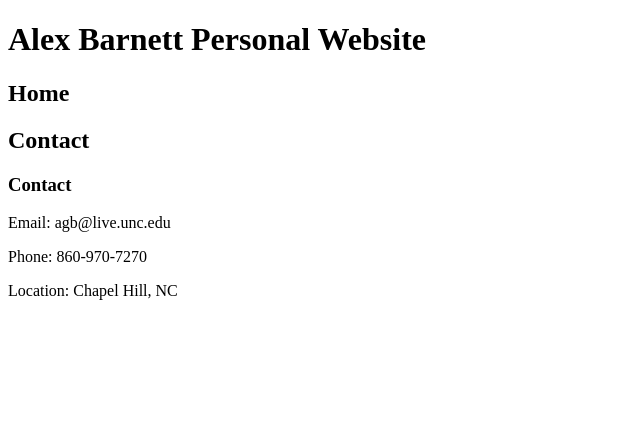
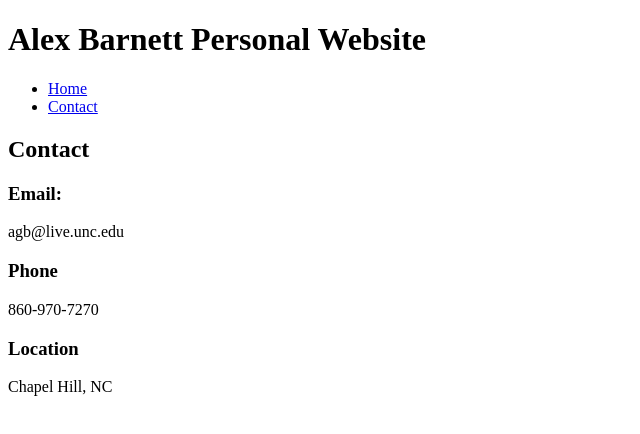
Before and after one commit to barnettalex99/BarnettAA1, a plain HTML site: page contact.html in a window 1280 px wide. Shown: the whole page, without its empty margins (0-640 px from the left). Drawn offline with Linux system fonts and the light colour scheme.

Commit message:
basic HTML elements added

```diff
--- a/contact.html
+++ b/contact.html
@@ -4,22 +4,27 @@
     <meta charset="UTF-8">
     <meta http-equiv="X-UA-Compatible" content="IE=edge">
     <meta name="viewport" content="width=device-width, initial-scale=1.0">
-    <title>Document</title>
+    <title>Alex Barnett Contact</title>
 </head>
 <body>
     <header>
         <h1>Alex Barnett Personal Website</h1>
         <nav>
-            <h2 href="index.html">Home</h2>
-            <h2 href="contact.html">Contact</h2>
+            <ul>
+                <li><a href = "index.html">Home</a></li>
+                <li><a href ="contact.html">Contact</a></li>
+            </ul>
         </nav>
     </header>
     <div class="main">
-        <h3> Contact </h3>
+        <h2> Contact </h2>
         <div class="body-text">
-            <p>Email: agb@live.unc.edu</p>
-            <p>Phone: 860-970-7270</p>
-            <p>Location: Chapel Hill, NC</p>
+            <h3>Email:</h3>
+            <p> agb@live.unc.edu</p>
+            <h3>Phone</h3>
+            <p> 860-970-7270</p>
+            <h3>Location</h3>
+            <p>Chapel Hill, NC</p>
         </div>
     </div>
     <footer>
```
Also changed, not shown: index.html (+5 -3 lines).
